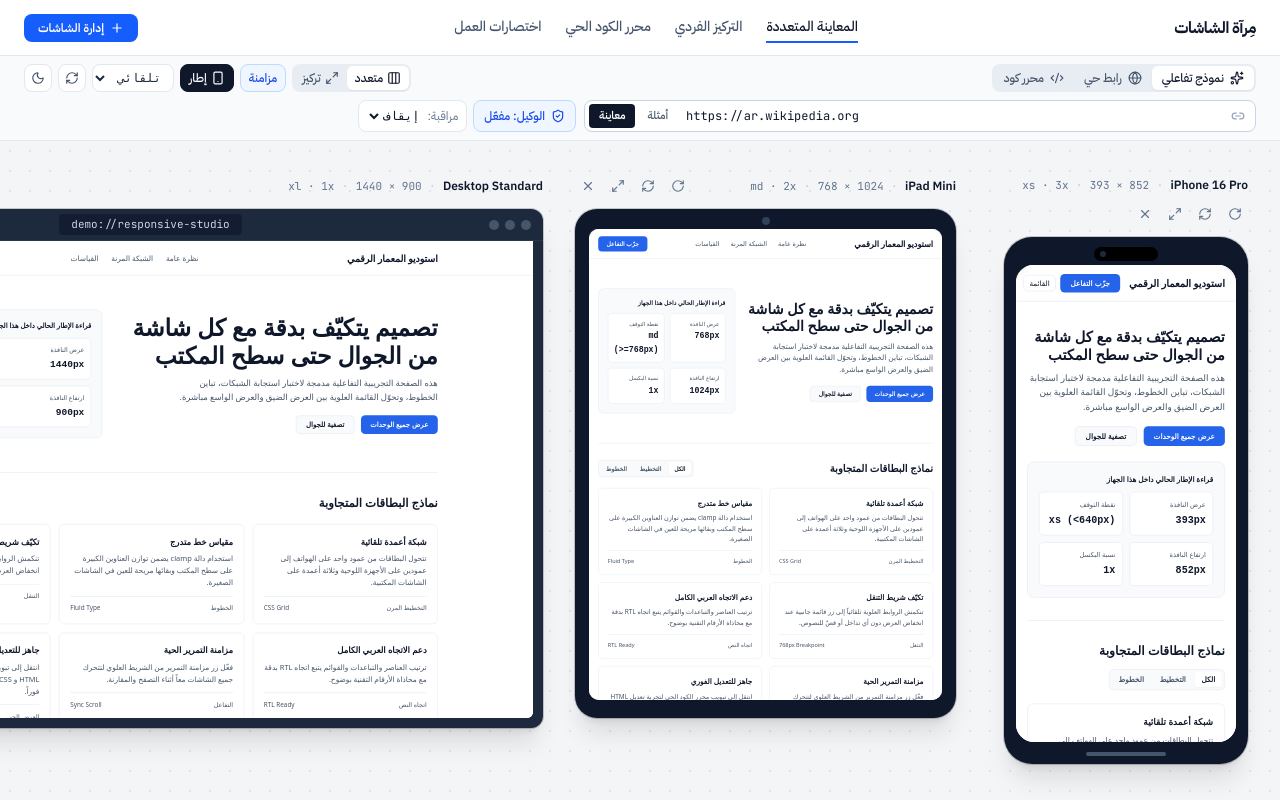
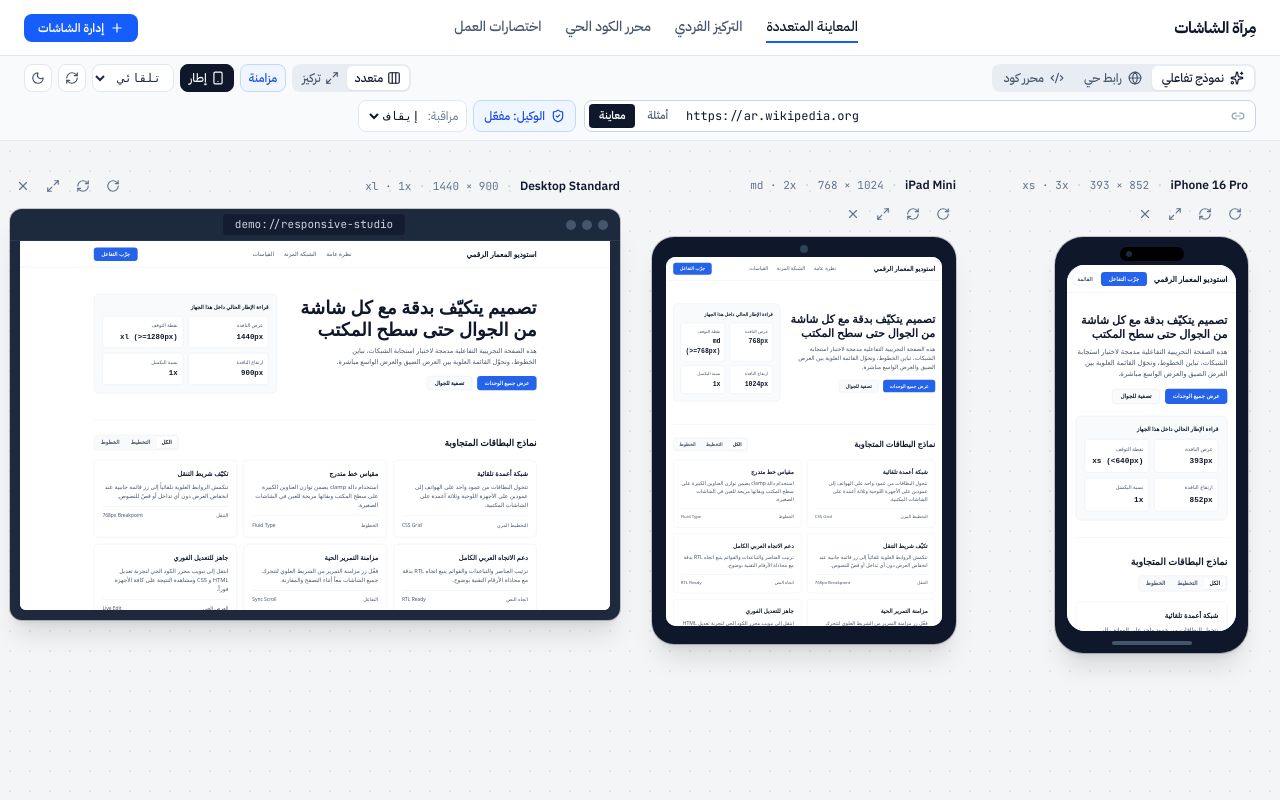
Before and after one commit to hosdel74-ux/mirat-screens, a React (Vite) app: page / in a window 1280 px wide. Built offline with nearby package versions, Linux system fonts and the light colour scheme.

Commit message:
Refactor view mode handling and canvas sizing
Updated view mode logic and canvas size calculations to adapt to different screen widths. Introduced a manual view mode toggle and adjusted scaling for multi-device display.

```diff
--- a/src/App.tsx
+++ b/src/App.tsx
@@ -19,13 +19,19 @@ function normalizeUrlInput(raw: string): string {
 export default function App() {
   const [devices, setDevices] = useState<DevicePreset[]>(DEFAULT_DEVICES);
   const [previewSource, setPreviewSource] = useState<PreviewSource>(PreviewSource.Demo);
+  const hasManualViewModeRef = useRef<boolean>(false);
   const [viewMode, setViewMode] = useState<ViewMode>(() => {
-    if (typeof window !== 'undefined' && window.innerWidth < 768) {
+    if (typeof window !== 'undefined' && window.innerWidth < 1024) {
       return ViewMode.Focus;
     }
     return ViewMode.Multi;
   });
   const [focusedDeviceId, setFocusedDeviceId] = useState<string>('iphone-16-pro');
+
+  const handleUserChangeViewMode = useCallback((mode: ViewMode) => {
+    hasManualViewModeRef.current = true;
+    setViewMode(mode);
+  }, []);
 
   const [urlInput, setUrlInput] = useState<string>('https://ar.wikipedia.org');
   const [activeUrl, setActiveUrl] = useState<string>('https://ar.wikipedia.org');
@@ -55,8 +61,8 @@ export default function App() {
   // Canvas measurement for smart Auto-Fit scaling
   const canvasRef = useRef<HTMLDivElement | null>(null);
   const [canvasSize, setCanvasSize] = useState<{ width: number; height: number }>({
-    width: 1200,
-    height: 700,
+    width: typeof window !== 'undefined' ? window.innerWidth : 1200,
+    height: typeof window !== 'undefined' ? window.innerHeight - 140 : 700,
   });
 
   const iframeRefs = useRef<Map<string, HTMLIFrameElement>>(new Map());
@@ -73,7 +79,7 @@ export default function App() {
     document.documentElement.classList.toggle('dark', isDark);
   }, [isDark]);
 
-  // Measure canvas container with hysteresis threshold to prevent resize jitter loop
+  // Measure canvas container with hysteresis threshold and adapt viewMode for small/medium screens
   useEffect(() => {
     const el = canvasRef.current;
     if (!el) return;
@@ -88,8 +94,10 @@ export default function App() {
 
       if (frameId) cancelAnimationFrame(frameId);
       frameId = requestAnimationFrame(() => {
+        if (!hasManualViewModeRef.current && typeof window !== 'undefined') {
+          setViewMode(window.innerWidth < 1024 ? ViewMode.Focus : ViewMode.Multi);
+        }
         setCanvasSize((prev) => {
-          // Ignore small subpixel or scrollbar fluctuations (under 24px) to stop infinite vibration
           if (Math.abs(prev.width - newWidth) < 24 && Math.abs(prev.height - newHeight) < 24) {
             return prev;
           }
@@ -135,6 +143,7 @@ export default function App() {
         setPreviewSource((prev) => (prev === PreviewSource.Code ? PreviewSource.Demo : PreviewSource.Code));
       } else if (key === 'm') {
         e.preventDefault();
+        hasManualViewModeRef.current = true;
         setViewMode((prev) => (prev === ViewMode.Multi ? ViewMode.Focus : ViewMode.Multi));
       }
     };
@@ -229,20 +238,35 @@ ${bridgeScript}
       const effW = device.rotated ? device.height : device.width;
       const effH = device.rotated ? device.width : device.height;
       const availH = Math.max(320, canvasSize.height - 120);
-      const availW = Math.max(300, canvasSize.width - 72);
+      const availW = Math.max(280, canvasSize.width - 64);
 
       if (viewMode === ViewMode.Focus) {
         const fitH = availH / effH;
         const fitW = availW / effW;
-        return Number(Math.min(1, fitH, fitW).toFixed(2));
+        return Number(Math.max(0.2, Math.min(1, fitH, fitW)).toFixed(2));
       }
 
-      // Multi-device canvas auto-scale: keep height balanced and readable side-by-side
+      // Multi-device canvas auto-scale: fit height AND fit total horizontal width when reasonable
       const targetHeightScale = availH / effH;
       const capByCategory = effW >= 1200 ? 0.56 : effW >= 700 ? 0.62 : 0.72;
-      return Number(Math.max(0.28, Math.min(capByCategory, targetHeightScale)).toFixed(2));
+      const baseScale = Math.min(capByCategory, targetHeightScale);
+
+      const totalNominalWidth = visibleDevices.reduce((acc, d) => {
+        const w = d.rotated ? d.height : d.width;
+        const h = d.rotated ? d.width : d.height;
+        const cap = w >= 1200 ? 0.56 : w >= 700 ? 0.62 : 0.72;
+        const s = Math.min(cap, availH / h);
+        return acc + w * s + 28;
+      }, 0);
+      const gapTotal = Math.max(0, visibleDevices.length - 1) * 32;
+      const widthCorrection =
+        totalNominalWidth + gapTotal > availW && visibleDevices.length <= 4
+          ? availW / (totalNominalWidth + gapTotal)
+          : 1;
+
+      return Number(Math.max(0.28, Math.min(1, baseScale * Math.min(1, widthCorrection))).toFixed(2));
     },
-    [zoomMode, canvasSize, viewMode]
+    [zoomMode, canvasSize, viewMode, visibleDevices]
   );
 
   const handleSubmitUrl = (explicitUrl?: string) => {
@@ -321,11 +345,11 @@ ${bridgeScript}
         previewSource={previewSource}
         onSelectMulti={() => {
           if (previewSource === PreviewSource.Code) setPreviewSource(PreviewSource.Demo);
-          setViewMode(ViewMode.Multi);
+          handleUserChangeViewMode(ViewMode.Multi);
         }}
         onSelectFocus={() => {
           if (previewSource === PreviewSource.Code) setPreviewSource(PreviewSource.Demo);
-          setViewMode(ViewMode.Focus);
+          handleUserChangeViewMode(ViewMode.Focus);
         }}
         onSelectLiveCode={() => setPreviewSource(PreviewSource.Code)}
         onOpenShortcuts={() => setShortcutsModalOpen(true)}
@@ -344,7 +368,7 @@ ${bridgeScript}
         onChangeAutoRefreshSec={setAutoRefreshSec}
         onReloadAll={() => setReloadVersion((v) => v + 1)}
         viewMode={viewMode}
-        onChangeViewMode={setViewMode}
+        onChangeViewMode={handleUserChangeViewMode}
         syncScroll={syncScroll}
         onToggleSyncScroll={() => setSyncScroll((s) => !s)}
         showBezels={showBezels}
@@ -414,7 +438,7 @@ ${bridgeScript}
               />
             </div>
           ) : visibleDevices.length > 0 ? (
-            <div className="w-max min-w-full flex items-start gap-8 pb-6">
+            <div className="w-max min-w-full flex items-start justify-center gap-6 lg:gap-8 pb-6">
               {visibleDevices.map((device) => (
                 <DeviceFrame
                   key={device.id}
```
